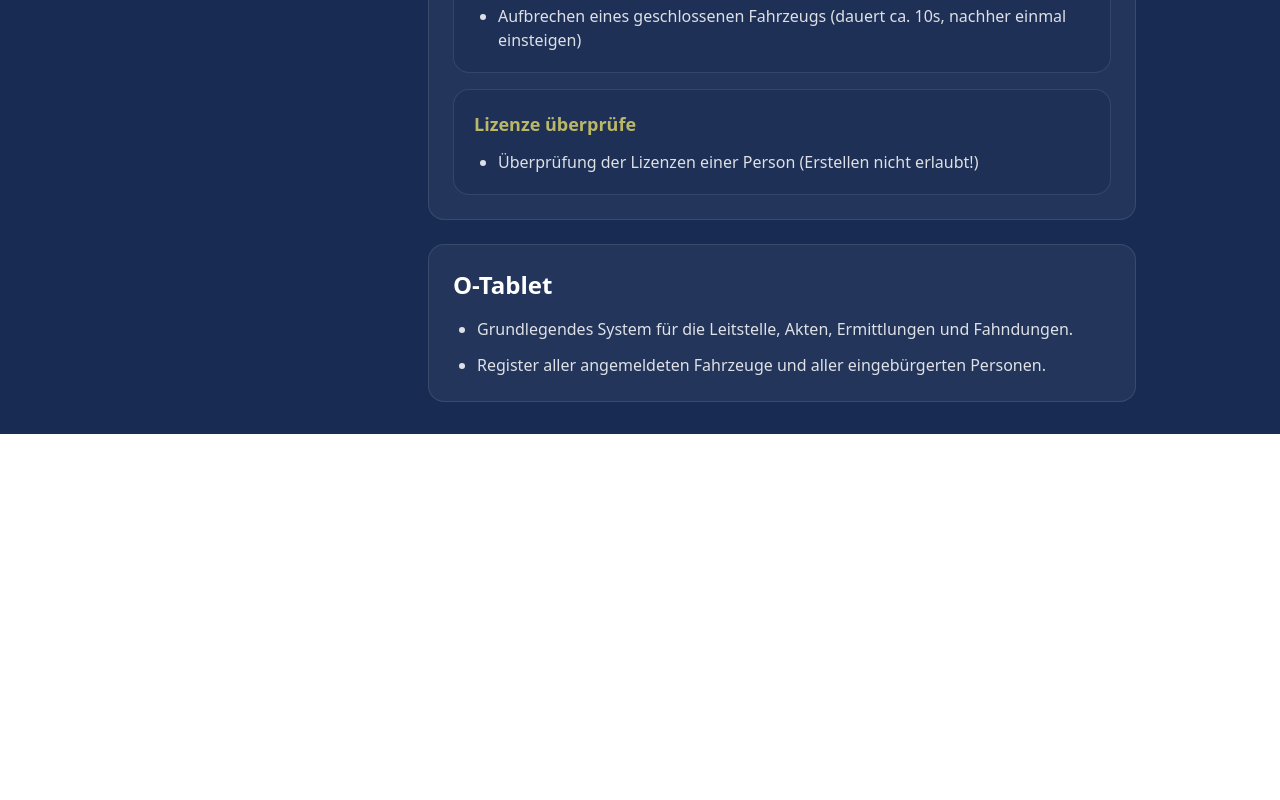
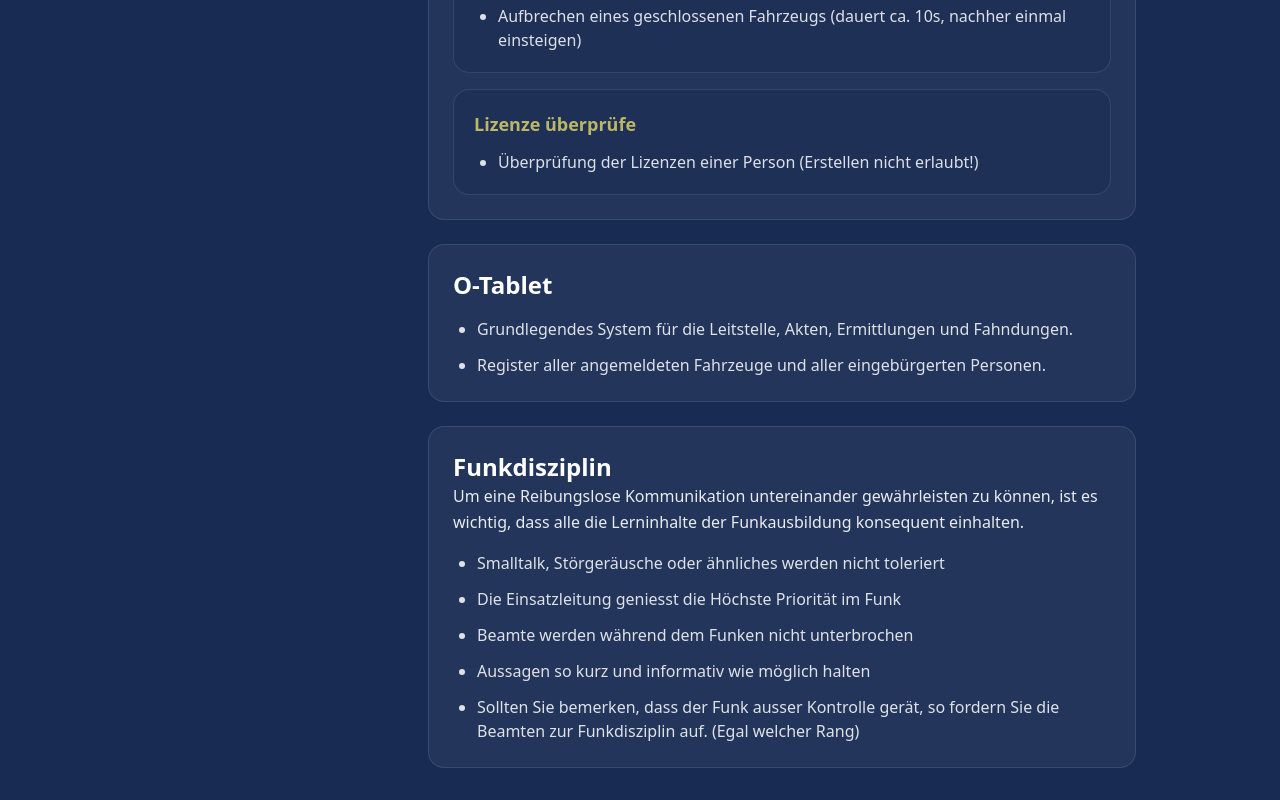
Before and after one commit to Nivre0/pd, a React (Vite) app in the folder pd-page/: page /leitfaden in a window 1280 px wide. Shown: the part 1327-2127 px from the top of the page. Before the commit the page ends 1761 px from the top, so only its background shows below. Built offline with nearby package versions, Linux system fonts and the light colour scheme.

Commit message:
added Funkdisziplin

```diff
--- /dev/null
+++ b/pd-page/src/data/leitfaden_funkdisziplin.json
@@ -0,0 +1,12 @@
+{
+    "id": "funkdisziplin",
+    "titel": "Funkdisziplin",
+    "einleitung": "Um eine Reibungslose Kommunikation untereinander gewährleisten zu können, ist es wichtig, dass alle die Lerninhalte der Funkausbildung konsequent einhalten.",
+    "punkte": [
+        "Smalltalk, Störgeräusche oder ähnliches werden nicht toleriert",
+        "Die Einsatzleitung geniesst die Höchste Priorität im Funk",
+        "Beamte werden während dem Funken nicht unterbrochen",
+        "Aussagen so kurz und informativ wie möglich halten",
+        "Sollten Sie bemerken, dass der Funk ausser Kontrolle gerät, so fordern Sie die Beamten zur Funkdisziplin auf. (Egal welcher Rang)"
+    ]
+}
--- a/pd-page/src/pages/Leitfaden.jsx
+++ b/pd-page/src/pages/Leitfaden.jsx
@@ -2,9 +2,10 @@ import allgemeineRegeln from "../data/leitfaden_allgemeineRegeln.json";
 import rechte from "../data/leitfaden_rechte.json";
 import jobMenue from "../data/leitfaden_jobMenue.json";
 import oTablet from "../data/leitfaden_oTablet.json";
+import funkdisziplin from "../data/leitfaden_funkdisziplin.json"
 
 export default function Leitfaden() {
-  const chapters = [allgemeineRegeln, rechte, jobMenue, oTablet];
+  const chapters = [allgemeineRegeln, rechte, jobMenue, oTablet, funkdisziplin];
 
   const scrollTo = (id) => {
     const el = document.getElementById(id);
@@ -113,6 +114,21 @@ export default function Leitfaden() {
             ))}
           </ul>
         </article>
+
+        {/* Funkdisziplin */}
+        <article
+          id={funkdisziplin.id}
+          className="scroll-mt-28 rounded-2xl border border-white/10 bg-white/5 p-6"
+        >
+          <h2 className="text-2xl font-bold text-white">Funkdisziplin</h2>
+          <p className="text-white/90 leading-relaxed">{funkdisziplin.einleitung}</p>
+
+          <ul className="mt-4 list-disc space-y-3 pl-6 text-white/85">
+            {funkdisziplin.punkte.map((p, idx) => (
+              <li key={idx}>{p}</li>
+            ))}
+          </ul>
+        </article>
       </section>
     </div>
   );
```
